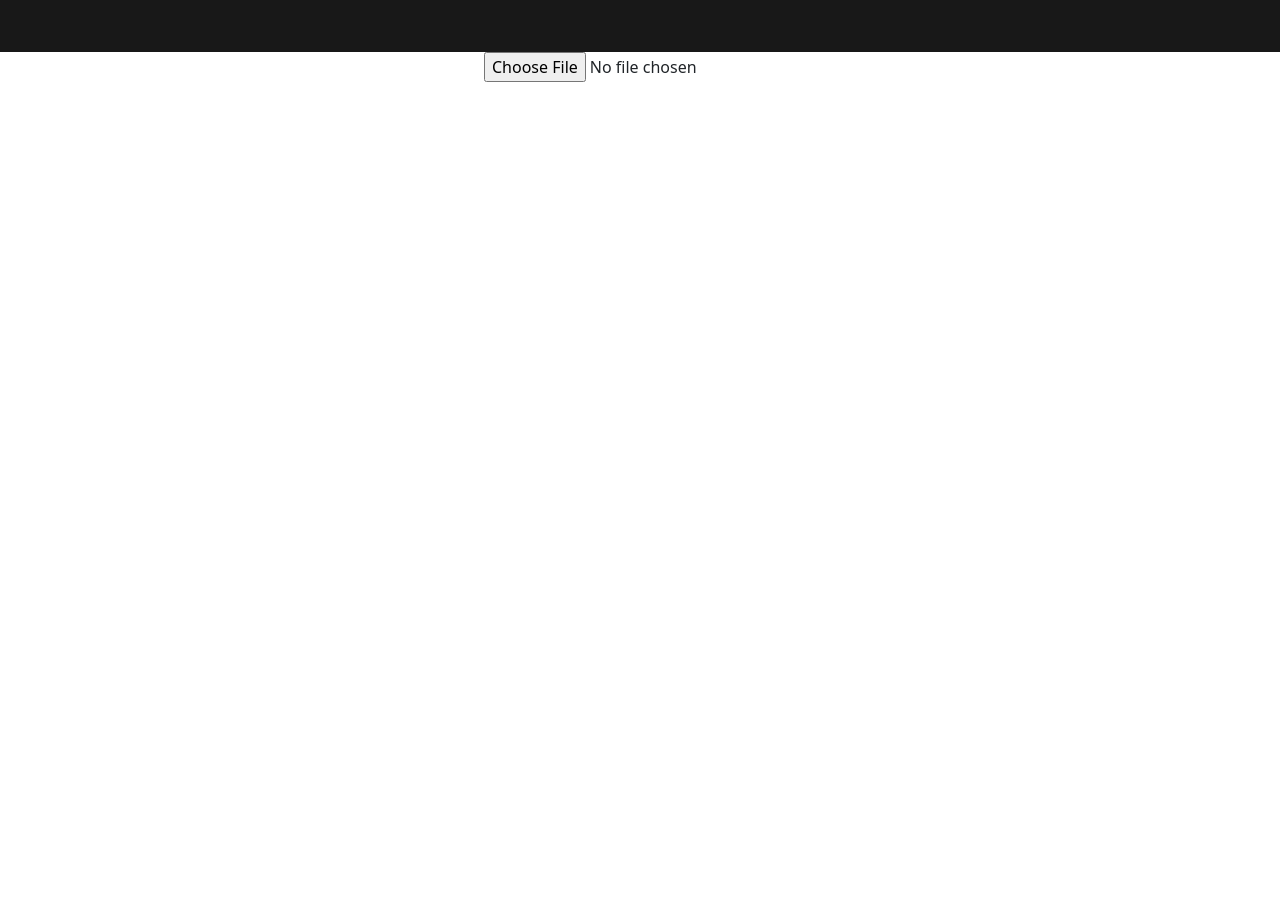
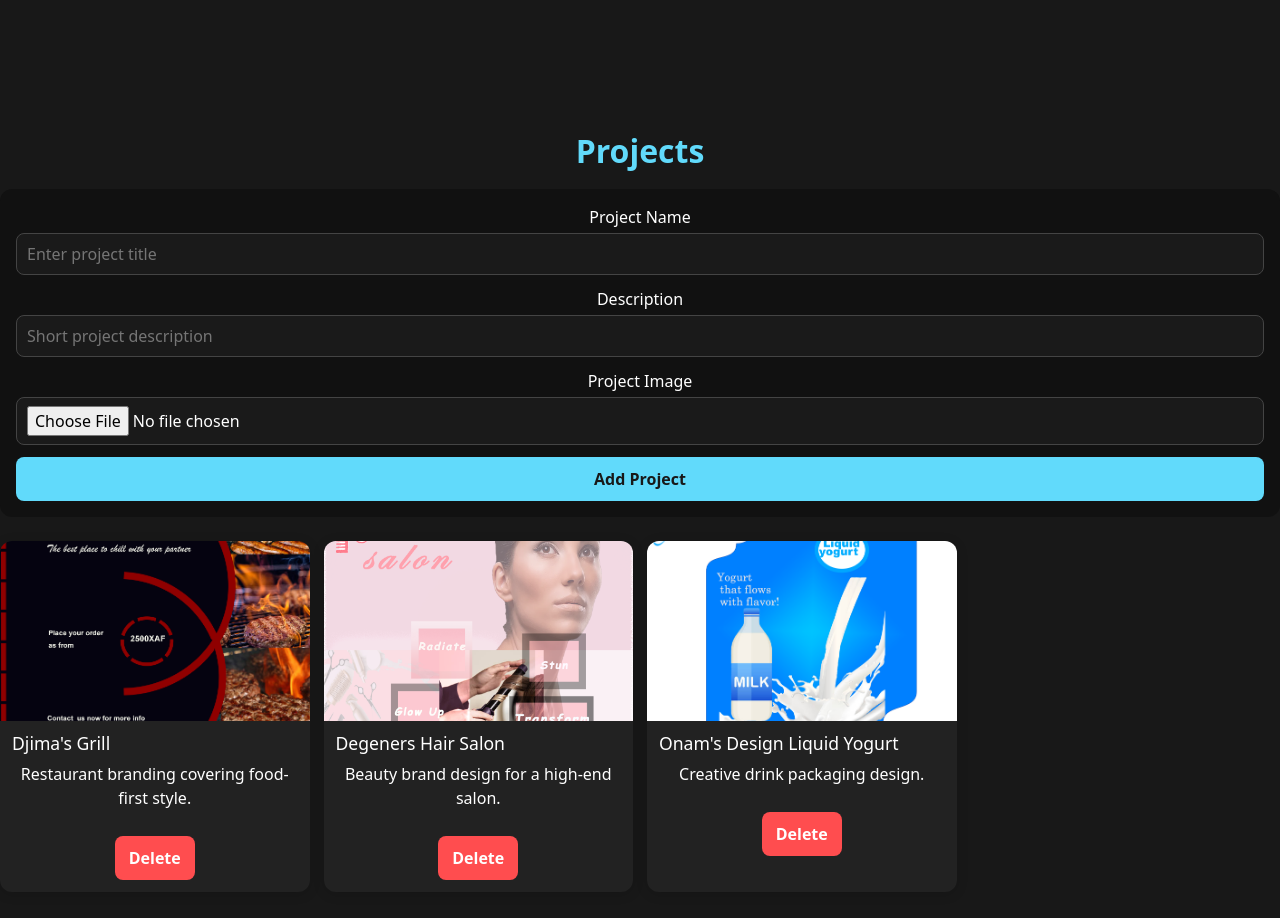
Before and after one commit to veno1/personal-venom-porfolio, a React (Create React App) app: page / in a window 1280 px wide. Shown: the part 2160-3078 px from the top of the page. Before the commit the page ends 2242 px from the top, so only its background shows below. Built offline with nearby package versions, Linux system fonts and the light colour scheme.

Commit message:
Updated Projects.js to add previewImage state for persistent images

```diff
--- a/src/components/Projects.js
+++ b/src/components/Projects.js
@@ -1,31 +1,138 @@
-// Updated Projects.js
 import React, { useState, useEffect } from 'react';
+import ProjectCard from './ProjectCard';
+import './Projects.css';
+import grillImage from './grill.png';
+import salonImage from './salon hair.png';
+import yogurtImage from './mlky.png';
 
 const Projects = () => {
-    const [imagePreview, setImagePreview] = useState(null);
+    const [projects, setProjects] = useState([
+        { id: 1, name: "Djima's Grill", description: 'Restaurant branding covering food-first style.', image: grillImage },
+        { id: 2, name: "Degeners Hair Salon", description: 'Beauty brand design for a high-end salon.', image: salonImage },
+        { id: 3, name: "Onam's Design Liquid Yogurt", description: 'Creative drink packaging design.', image: yogurtImage }
+    ]);
+
+    const [name, setName] = useState('');
+    const [description, setDescription] = useState('');
+    const [imageData, setImageData] = useState('');
+    const [errorMessage, setErrorMessage] = useState('');
+    const [previewImage, setPreviewImage] = useState('');
+
+    useEffect(() => {
+        const storedProjects = JSON.parse(localStorage.getItem('projects'));
+        if (storedProjects) {
+            setProjects(storedProjects);
+        }
+    }, []);
+
+    const saveProjects = (updatedProjects) => {
+        setProjects(updatedProjects);
+        localStorage.setItem('projects', JSON.stringify(updatedProjects));
+    };
+
+    const addProject = (e) => {
+        e.preventDefault();
+        if (!name.trim()) {
+            setErrorMessage('Project name is required.');
+            return;
+        }
+
+        const image = imageData || yogurtImage;
+
+        const newProject = {
+            id: Date.now(),
+            name: name.trim(),
+            description: description.trim() || 'No description provided yet.',
+            image,
+        };
+
+        const updatedProjects = [...projects, newProject];
+        saveProjects(updatedProjects);
+
+        setName('');
+        setDescription('');
+        setImageData('');
+        setPreviewImage('');
+        setErrorMessage('');
+    };
+
+    const deleteProject = (id) => {
+        const updatedProjects = projects.filter(project => project.id !== id);
+        saveProjects(updatedProjects);
+    };
 
     const handleImageUpload = (event) => {
         const file = event.target.files[0];
+        if (!file) {
+            setImageData('');
+            setPreviewImage('');
+            return;
+        }
+
+        if (!file.type.startsWith('image/')) {
+            setErrorMessage('Please upload a valid image file.');
+            return;
+        }
+
         const reader = new FileReader();
         reader.onloadend = () => {
-            setImagePreview(reader.result);
+            setImageData(reader.result);
+            setPreviewImage(reader.result);
+            setErrorMessage('');
         };
-        if (file) reader.readAsDataURL(file);
+        reader.readAsDataURL(file);
     };
 
-    useEffect(() => {
-        const timer = setTimeout(() => {
-            setImagePreview(null);
-        }, 5000); // Image preview will disappear after 5 seconds
+    return (
+        <section className="projects-section" id="projects">
+            <h1 className="heading-1">Projects</h1>
 
-        return () => clearTimeout(timer);
-    }, [imagePreview]);
+            <form className="project-form" onSubmit={addProject}>
+                <div className="form-group">
+                    <label htmlFor="name">Project Name</label>
+                    <input
+                        id="name"
+                        value={name}
+                        onChange={(e) => setName(e.target.value)}
+                        placeholder="Enter project title"
+                    />
+                </div>
 
-    return (
-        <div>
-            <input type="file" onChange={handleImageUpload} />
-            {imagePreview && <img src={imagePreview} alt="Preview" />}
-        </div>
+                <div className="form-group">
+                    <label htmlFor="description">Description</label>
+                    <input
+                        id="description"
+                        value={description}
+                        onChange={(e) => setDescription(e.target.value)}
+                        placeholder="Short project description"
+                    />
+                </div>
+
+                <div className="form-group">
+                    <label htmlFor="image">Project Image</label>
+                    <input id="image" type="file" accept="image/*" onChange={handleImageUpload} />
+                </div>
+
+                {previewImage && (
+                    <div className="preview-wrapper">
+                        <span>Preview</span>
+                        <img className="project-image" src={previewImage} alt="Preview" />
+                    </div>
+                )}
+
+                {errorMessage && <p className="error-message">{errorMessage}</p>}
+
+                <button className="add-button" type="submit">Add Project</button>
+            </form>
+
+            <div className="project-list">
+                {projects.length === 0 ? (
+                    <p>No projects yet. Add one with the form above.</p>
+                ) : projects.map(project => (
+                    <ProjectCard key={project.id} project={project} onDelete={deleteProject} />
+                ))}
+            </div>
+        </section>
     );
 };
 
```
